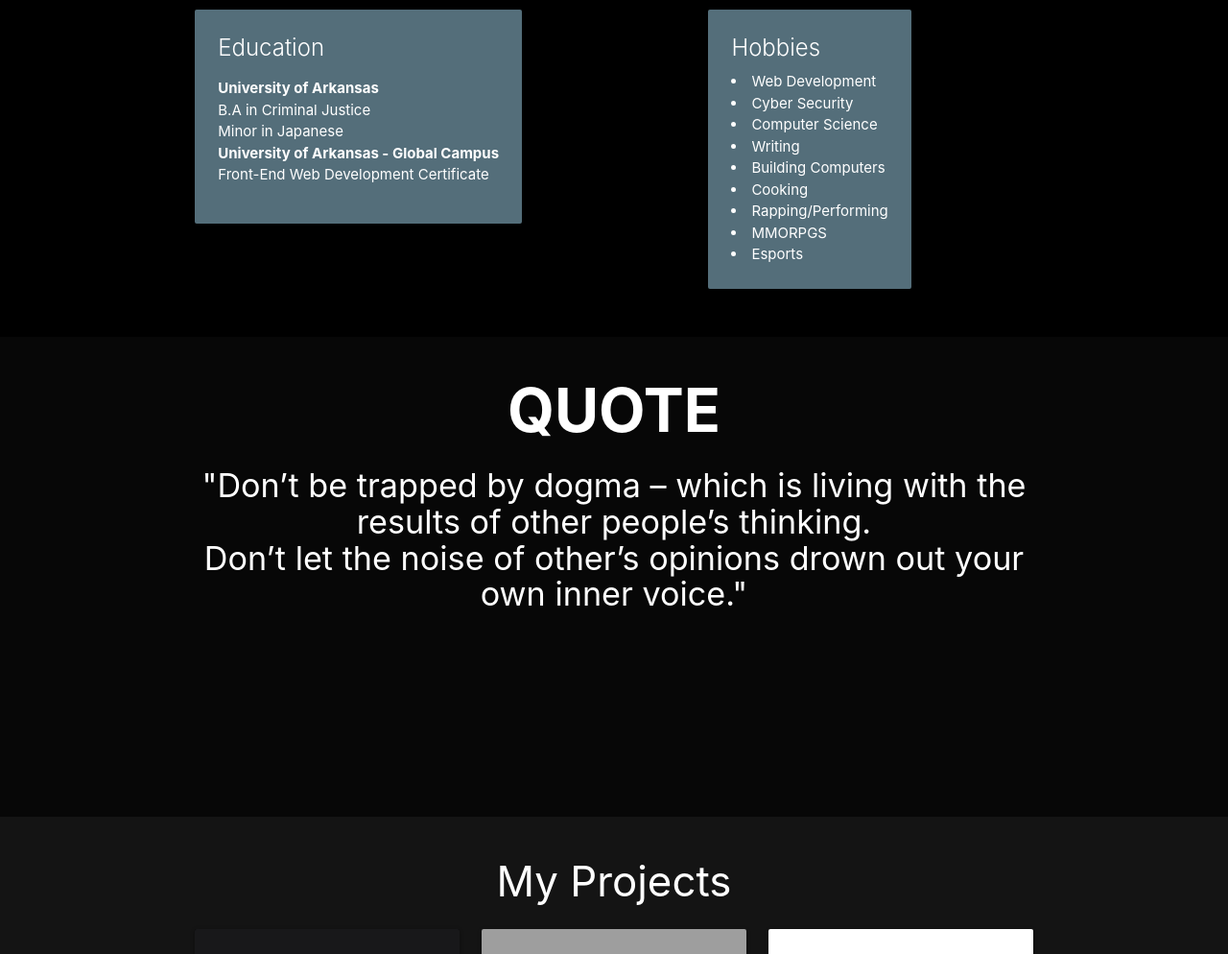
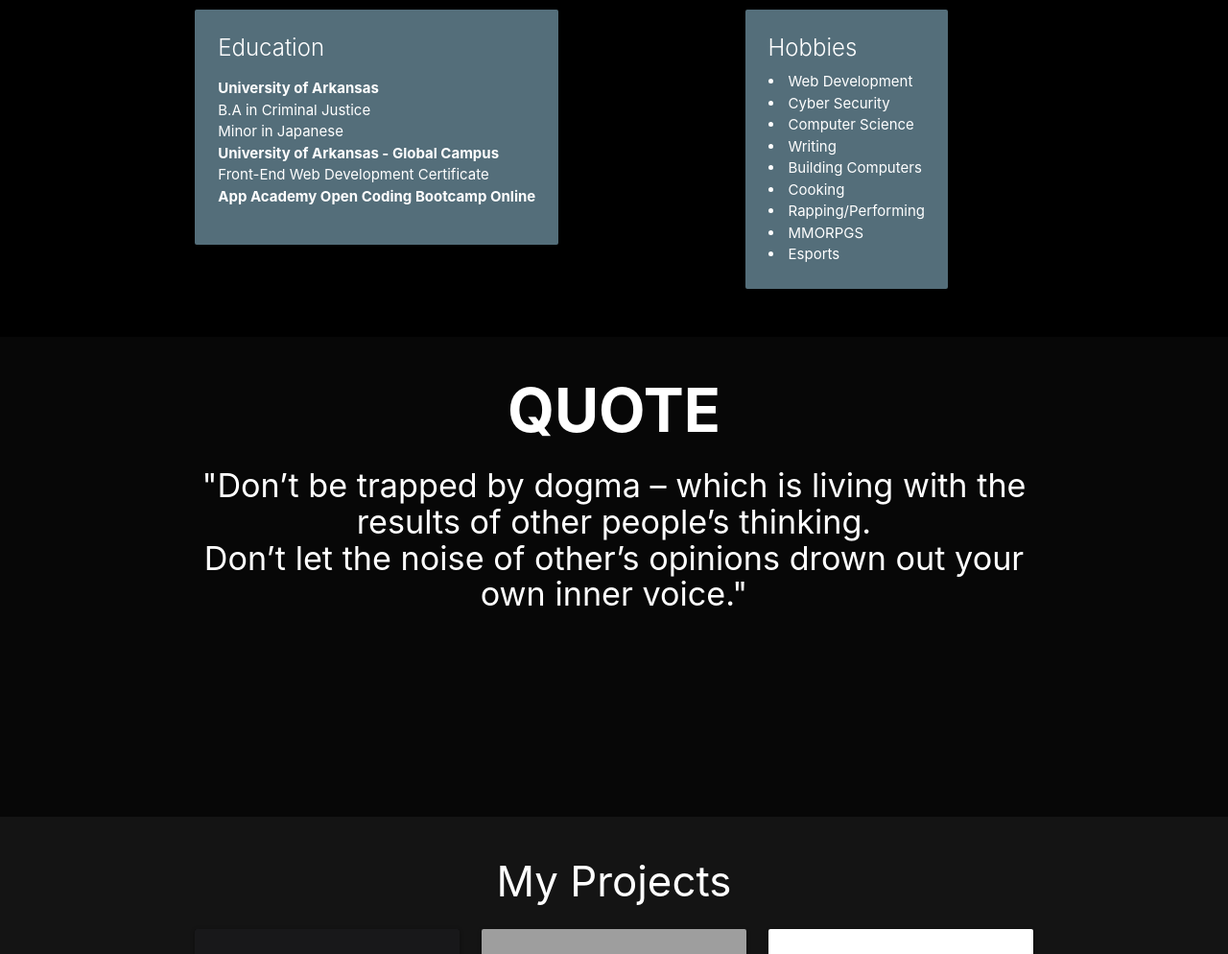
Before and after one commit to DjKniteX/portfolio-materialize, a plain HTML site: page index.html in a window 1280 px wide. Shown: the part 1297-2291 px from the top of the page at 96% size. Drawn offline with nearby package versions, Linux system fonts and the light colour scheme; grey boxes are pictures that could not be loaded.

Commit message:
added education

```diff
--- a/index.html
+++ b/index.html
@@ -83,6 +83,7 @@
                                 <li>Minor in Japanese</li>
                                 <ul><b>University of Arkansas - Global Campus</b></ul>
                                 <li>Front-End Web Development Certificate</li>
+                                <ul><b>App Academy Open Coding Bootcamp Online</b></ul>
                             </ul>
                         </div>
                     </div>
```
